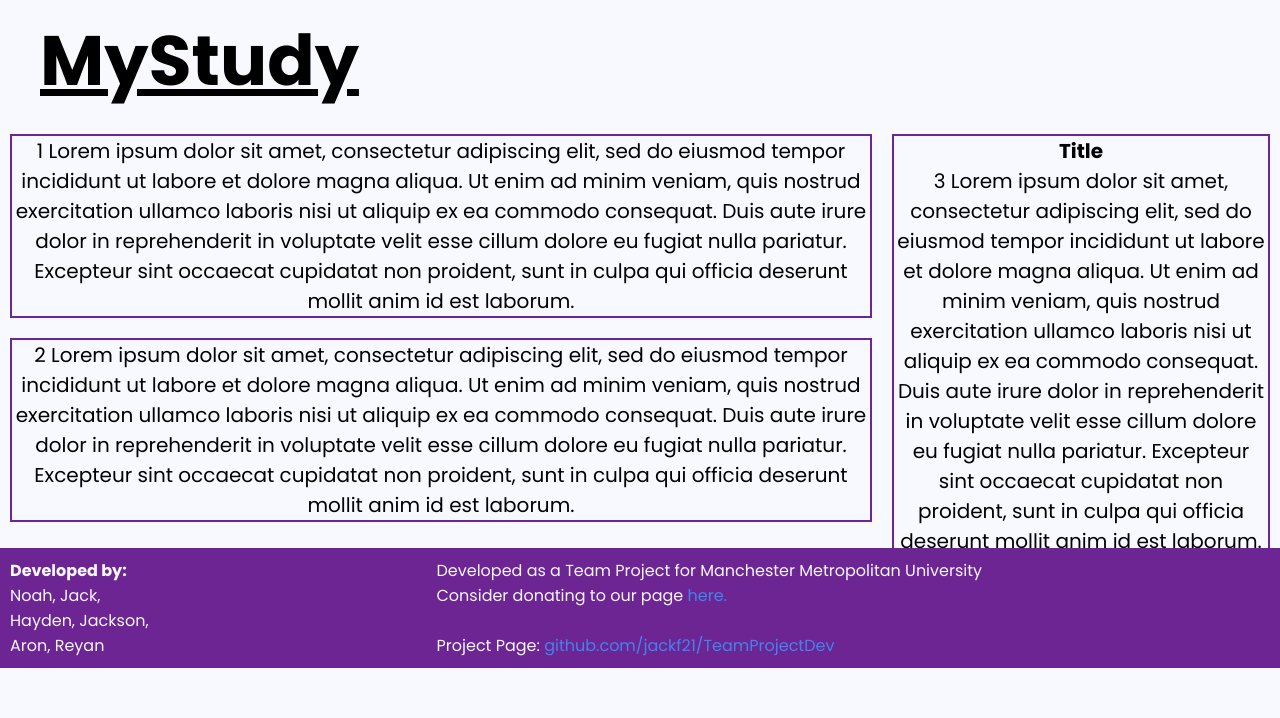
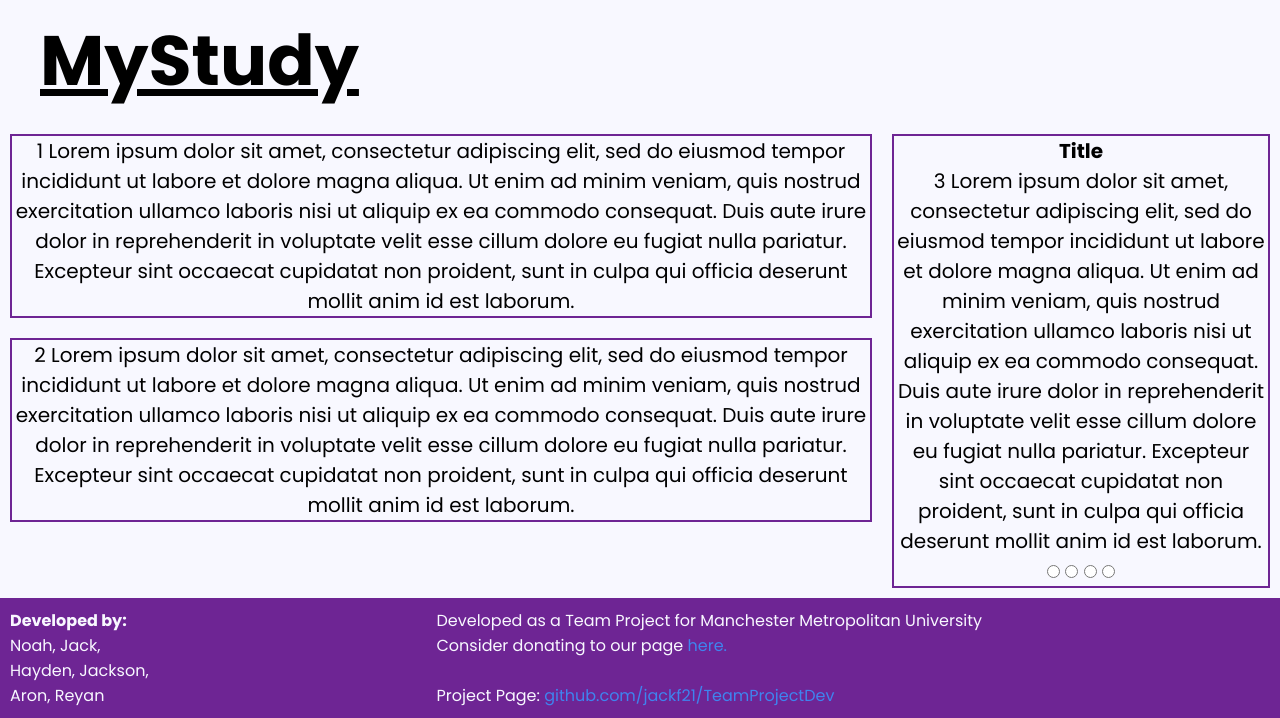
Before and after one commit to jackf21/TeamProjectDev, a plain HTML site: page MainPage.html in a window 1280 px wide. Shown: the part 132-850 px from the top of the page. Before the commit the page ends 800 px from the top, so only its background shows below. Drawn offline with Linux system fonts and the light colour scheme.

Commit message:
Remove unnecessary things

```diff
--- a/MainStyle.css
+++ b/MainStyle.css
@@ -80,6 +80,7 @@
     display: flex;
     flex-flow: column wrap;
     width: 70%;
+    height: 50%
 }
 
 #rightContent {
@@ -99,11 +100,6 @@
     display: flex;
     flex-direction: row;
     justify-content: space-between;
-    position: absolute;
-    width: 100%;
-    bottom: 0;
-    left: 0;
-    z-index: 10;
 }
 
 .footerList {
```
